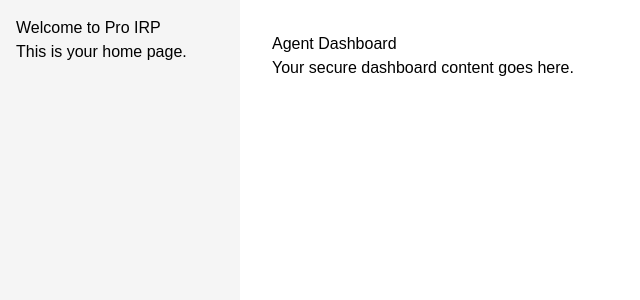
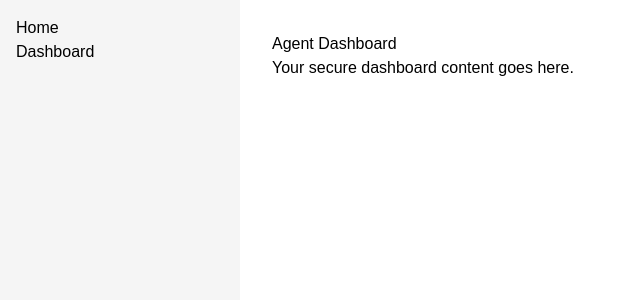
Before and after one commit to sefluegel/pro-irp, a React (Create React App) app in the folder frontend/: page /dashboard in a window 1280 px wide. Shown: the top 300 px of the page, without its empty margins (0-640 px from the left). Built offline with nearby package versions, Linux system fonts and the light colour scheme.

Commit message:
Update Sidebar.jsx

```diff
--- a/frontend/src/components/Sidebar.jsx
+++ b/frontend/src/components/Sidebar.jsx
@@ -1,14 +1,13 @@
 // frontend/src/components/Sidebar.jsx
 import React from 'react';
-import Home from '../pages/Home';
+import { Link } from 'react-router-dom';
 
 const Sidebar = () => (
   <aside>
     <nav>
       <ul>
-        <li>
-          <Home />
-        </li>
+        <li><Link to="/">Home</Link></li>
+        <li><Link to="/dashboard">Dashboard</Link></li>
         {/* Add additional navigation items here */}
       </ul>
     </nav>
```
